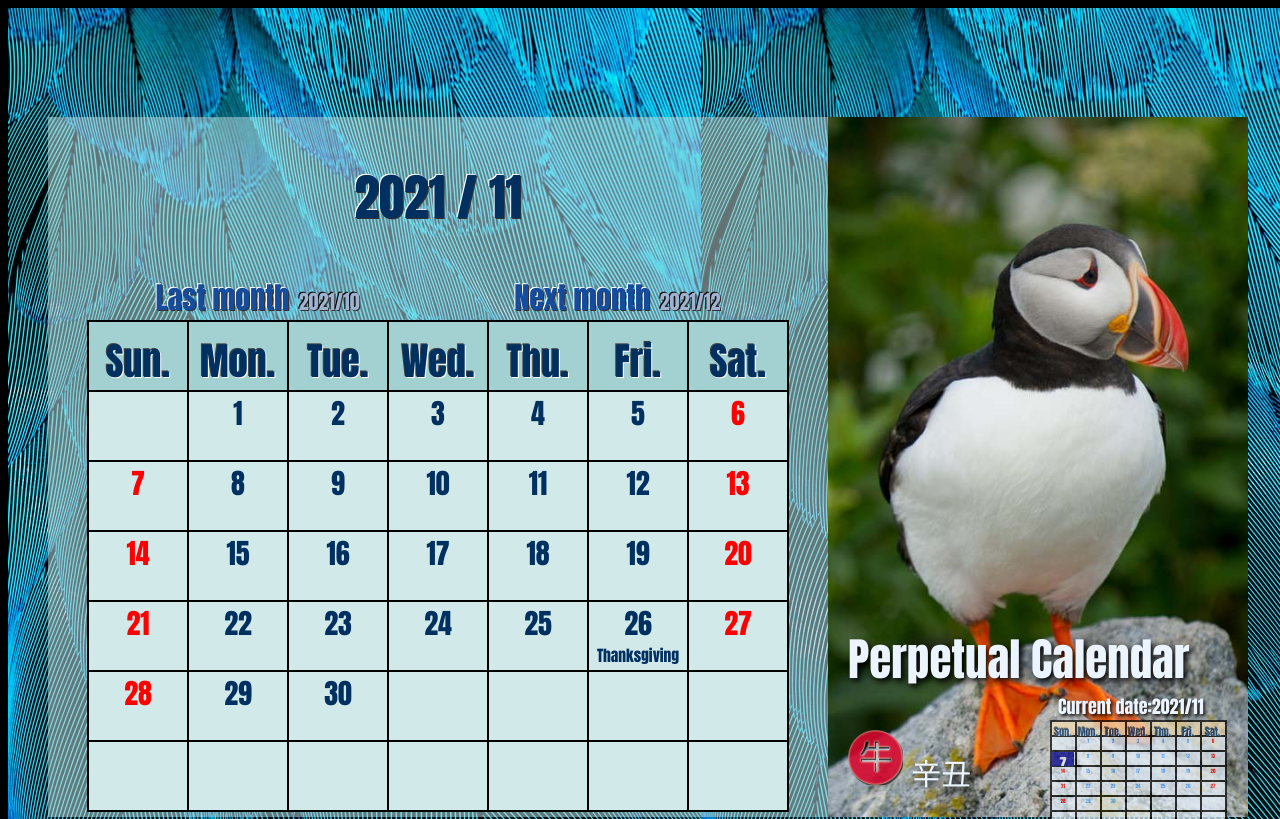
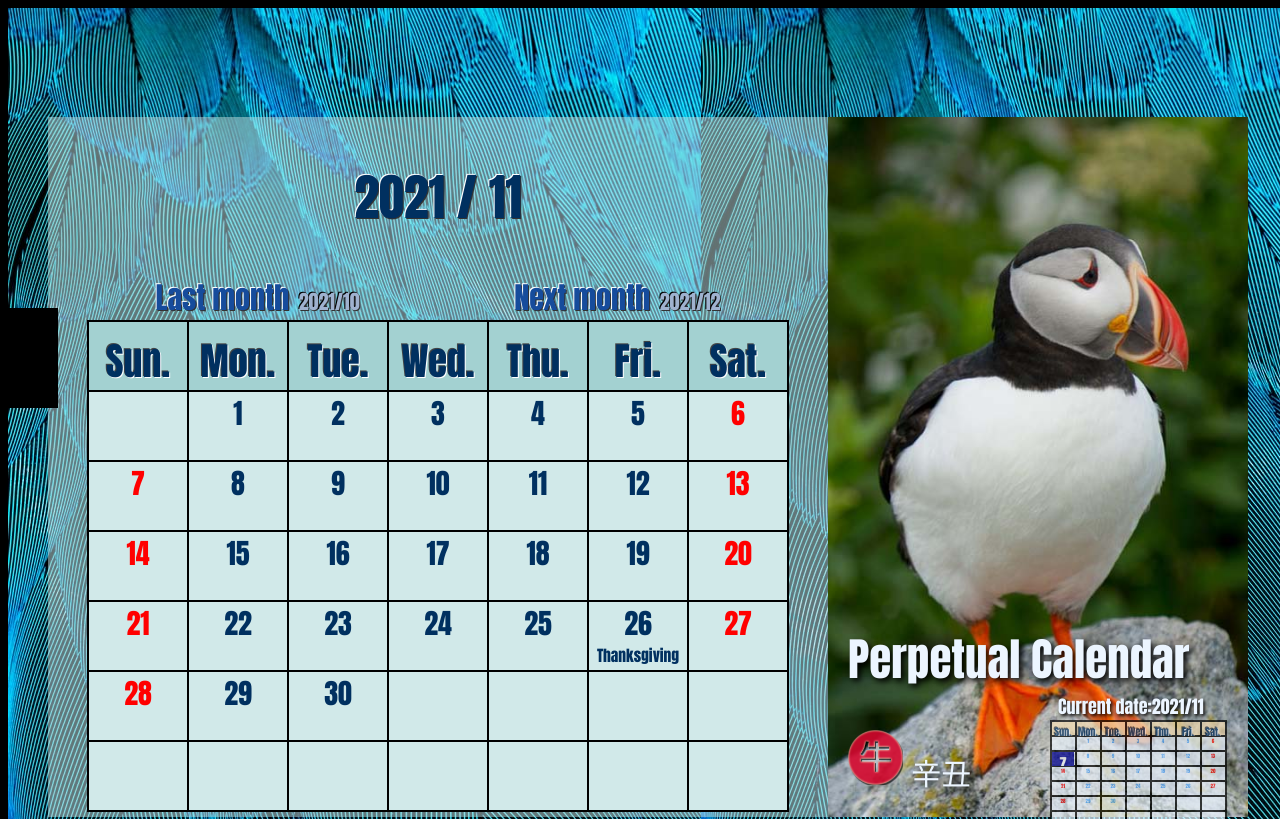
Before and after one commit to mooncactusmoon/calendarByPHP, a PHP site: page /index.php in a window 1280 px wide; the page is wider, and only the part inside the window is pictured. Shown: the top 819 px of that part. Run offline with PHP 8.4, Linux system fonts and the light colour scheme.

Commit message:
增加旁邊div縮放

```diff
--- a/index.php
+++ b/index.php
@@ -129,20 +129,30 @@
      background: none;
      text-shadow: 0.1em 0.1em 0.2em black;
     }
+    .inquire{
+       position: fixed;
+       width: 50px;
+       height: 100px;
+       margin-right: 0px;
+       margin-top:300px;
+
+    }
   </style>
 <body>
 
-
-<main>
-<?php
-/*請在這裹撰寫你的萬年曆程式碼*/
-?>
+<!-- 下面的div是為了做查詢縮放框框 -->
+<div class="inquire">123</div>
 <!-- 選擇日期 -->
 <!-- <form action='./index.php'>
     <input type='number' name='year'>
     <input type='number' name='month'>
     <input type='submit'>
 </form> -->
+<main>
+<?php
+/*請在這裹撰寫你的萬年曆程式碼*/
+?>
+
 <?php
 //新增紀念日//
     $specialDate = [
```
